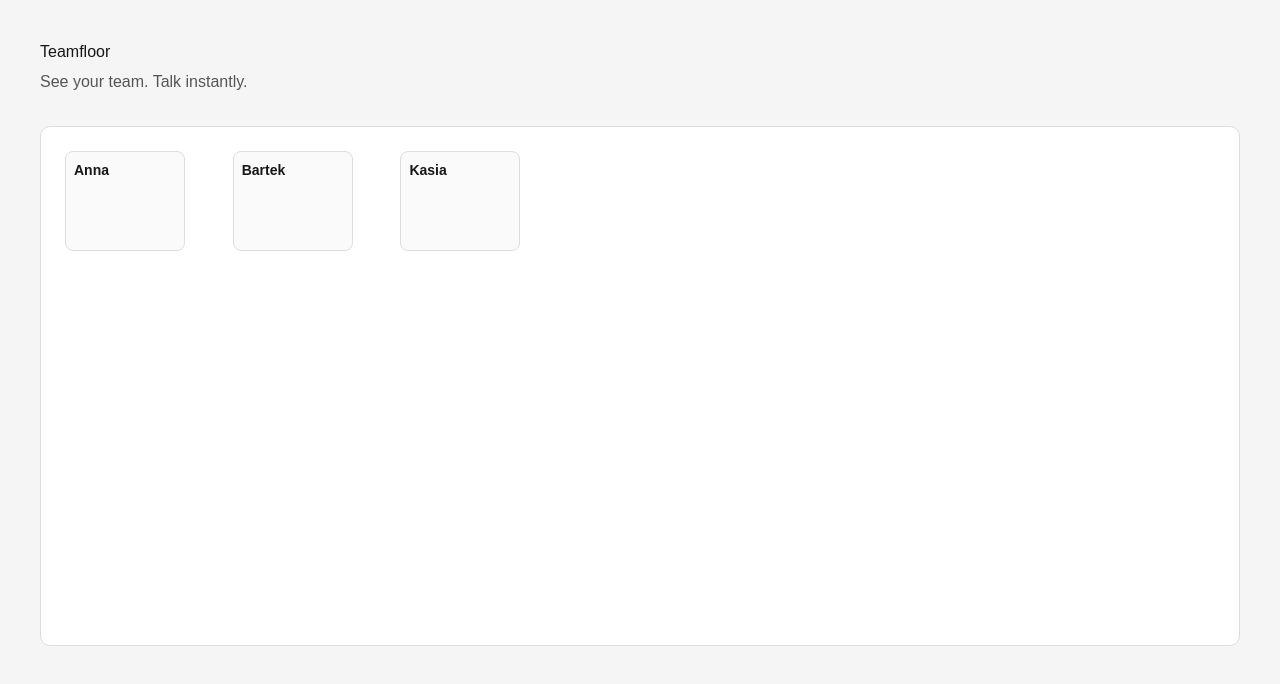
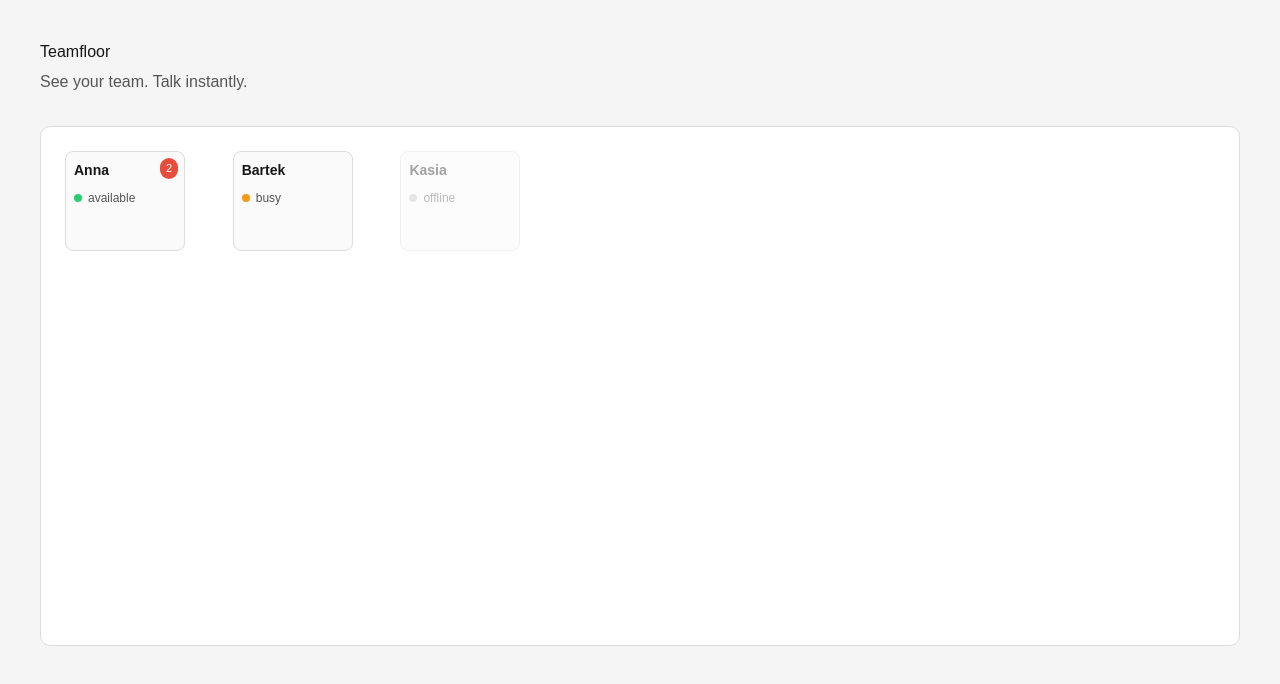
Before and after one commit to pasterakcode/virtual-office, a Next.js app: page / in a window 1280 px wide. Shown: the top 684 px of the page. Built offline with nearby package versions, Linux system fonts and the light colour scheme.

Commit message:
render desks from central data source

```diff
--- a/components/OfficeCanvas.tsx
+++ b/components/OfficeCanvas.tsx
@@ -1,6 +1,7 @@
 "use client";
 
 import Desk from "./Desk";
+import { desks } from "../data/desks";
 
 export default function OfficeCanvas() {
   return (
@@ -18,9 +19,16 @@ export default function OfficeCanvas() {
         alignContent: "start",
       }}
     >
-      <Desk name="Anna" status="available" />
-      <Desk name="Bartek" status="busy" />
-      <Desk name="Kasia" status="offline" />
+      {desks.map((desk) => (
+        <Desk
+          key={desk.id}
+          name={desk.name}
+          presence={desk.presence}
+          status={desk.status}
+          unreadCount={desk.unreadCount}
+          slackUserId={desk.slackUserId}
+        />
+      ))}
     </section>
   );
 }
```
